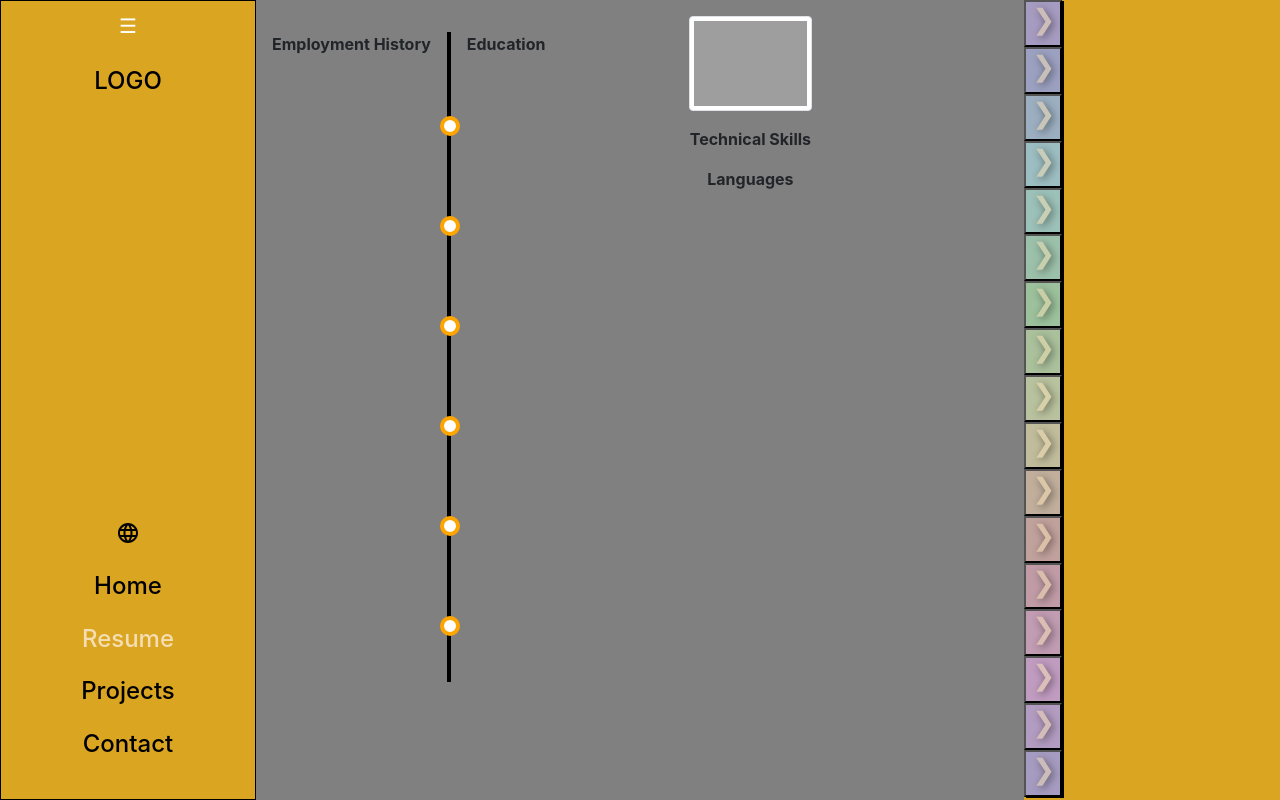
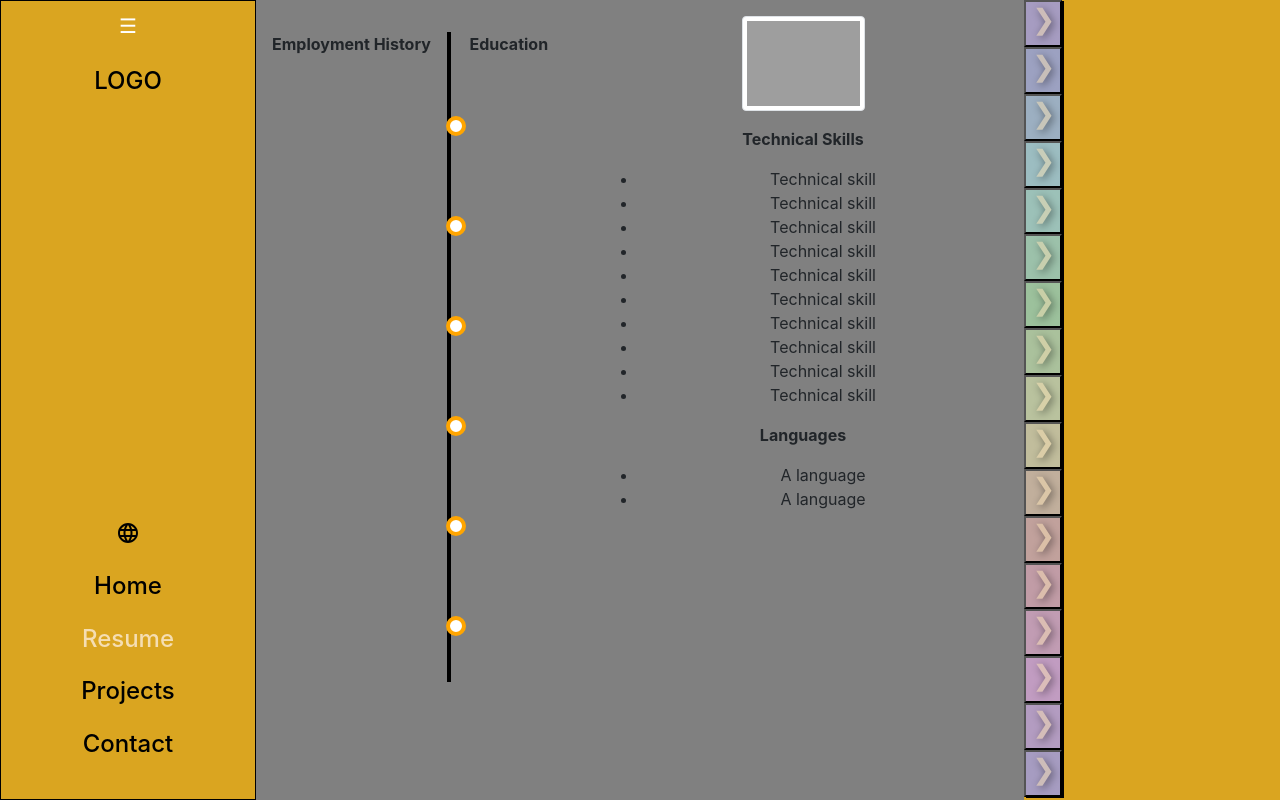
Before and after one commit to bertacsevercan/Gizem-portfolio, a React (Create React App) app in the folder porfolio/: page /resume in a window 1280 px wide. Built offline with nearby package versions, Linux system fonts and the light colour scheme; grey boxes are pictures that could not be loaded.

Commit message:
add list for tech skills and langs

```diff
--- a/porfolio/src/containers/Resume/index.jsx
+++ b/porfolio/src/containers/Resume/index.jsx
@@ -52,9 +52,25 @@ const Resume = () => {
         <p>
           <b>{t("resume.heads.head2")}</b>
         </p>
+        <ul>
+          <li>Technical skill</li>
+          <li>Technical skill</li>
+          <li>Technical skill</li>
+          <li>Technical skill</li>
+          <li>Technical skill</li>
+          <li>Technical skill</li>
+          <li>Technical skill</li>
+          <li>Technical skill</li>
+          <li>Technical skill</li>
+          <li>Technical skill</li>
+        </ul>
         <p>
           <b>{t("resume.heads.head3")}</b>
         </p>
+        <ul>
+          <li>A language</li>
+          <li>A language</li>
+        </ul>
       </div>
     </div>
   );
--- a/porfolio/src/containers/Resume/style.css
+++ b/porfolio/src/containers/Resume/style.css
@@ -2,6 +2,7 @@
   padding: 1rem;
   display: flex;
   flex-direction: row;
+  justify-content: space-between;
 }
 
 #profilePic {
@@ -28,39 +29,5 @@
 
 .education {
   padding-left: 1rem;
+  width: 6.25rem;
 }
-
-/* .milestone {
-  width: 20px;
-  height: 20px;
-  border: 4px solid orange;
-  border-radius: 50%;
-  background-color: white;
-  position: absolute;
-  z-index: 1;
-  right: 85px;
-}
-
-.milestone.first {
-  top: 100px;
-}
-
-.milestone.second {
-  top: 200px;
-}
-
-.milestone.third {
-  top: 300px;
-}
-
-.milestone.fourth {
-  top: 400px;
-}
-
-.milestone.fifth {
-  top: 500px;
-}
-
-.milestone.sixth {
-  top: 600px;
-} */
```
Also changed, not shown: 1 other file (tests, documents, lock files or other folders).
